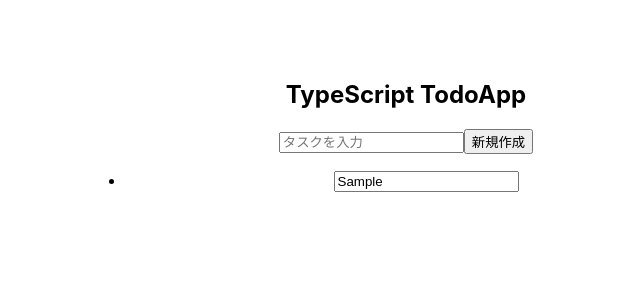
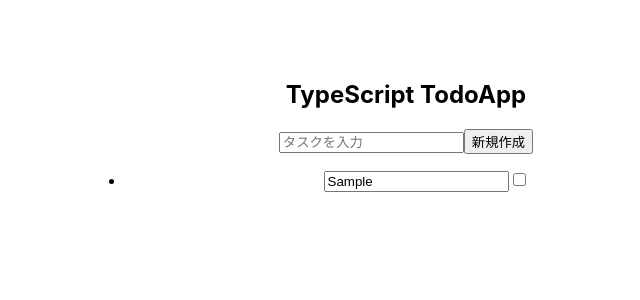
Before and after one commit to kobakichi/typetodo-experience, a React (Create React App) app: page / in a window 1280 px wide. Both pictures are taken after typing "Sample" into the empty fields and a click on the button "新規作成". Shown: the top 300 px of the page, without its empty margins (234-874 px from the left). Built offline with nearby package versions, Linux system fonts and the light colour scheme.

Commit message:
チェックボックスの処理を追加

```diff
--- a/src/App.tsx
+++ b/src/App.tsx
@@ -49,6 +49,18 @@
     setTodos(newTodos);
   };
 
+  // チェックボックスの処理
+  const handleChecked = (id: number, checked: boolean) => {
+    const newTodos = todos.map((todo) => {
+      if (todo.id === id) {
+        todo.checked = !checked;
+      }
+      return todo;
+    });
+
+    setTodos(newTodos);
+  };
+
   return (
     <div className="wrapper">
       <h2>TypeScript TodoApp</h2>
@@ -68,6 +80,11 @@
               type="text"
               value={todo.inputValue}
               onChange={(e) => handleEdit(todo.id, e.target.value)}
+              disabled={todo.checked}
+            />
+            <input
+              type="checkbox"
+              onChange={() => handleChecked(todo.id, todo.checked)}
             />
           </li>
         ))}
```
